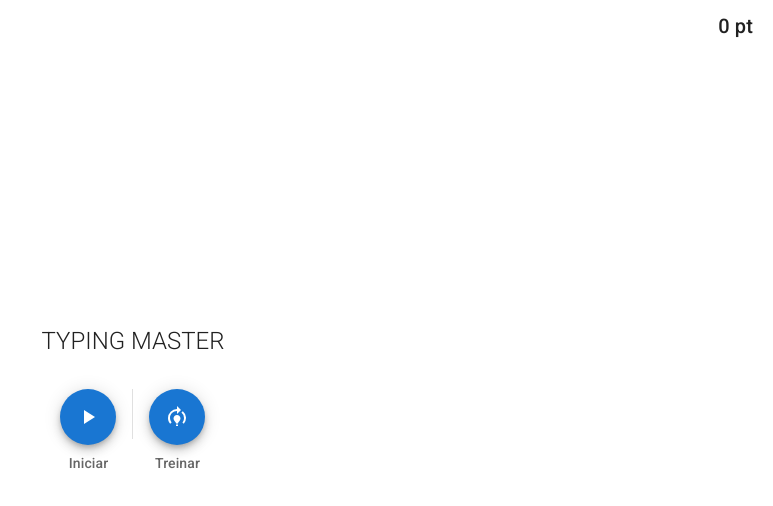
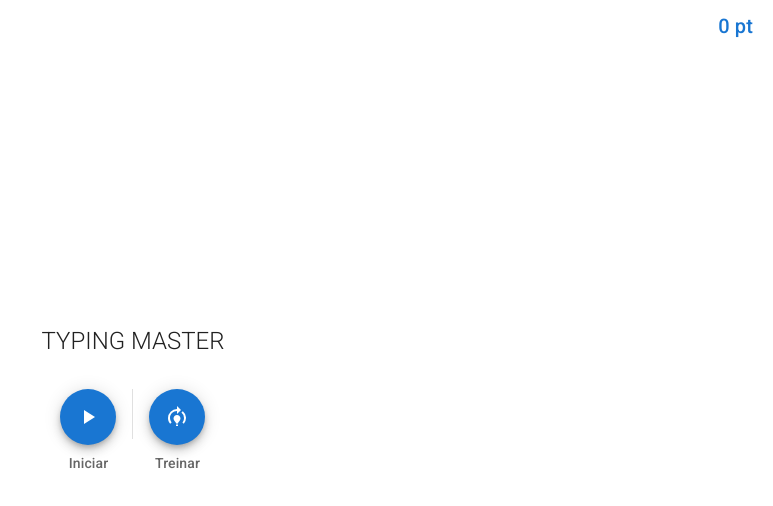
Before and after one commit to Francisco-Fetapi/typing-master-2, a React (Vite) app: page / in a window 1280 px wide. Shown: the top 506 px of the page, without its empty margins (507-1280 px from the left). Built offline with nearby package versions, Linux system fonts and the light colour scheme.

Commit message:
ajustes no estilo de letra dos pontos

```diff
--- a/src/components/PointCounter.tsx
+++ b/src/components/PointCounter.tsx
@@ -6,7 +6,9 @@ export default function PointCounter() {
   const points = useSelector(selectPoints);
   return (
     <PointCounterContainer>
-      <Text variant="h6">{points} pt</Text>
+      <Text variant="h6" color="primary">
+        {points} pt
+      </Text>
     </PointCounterContainer>
   );
 }
```
